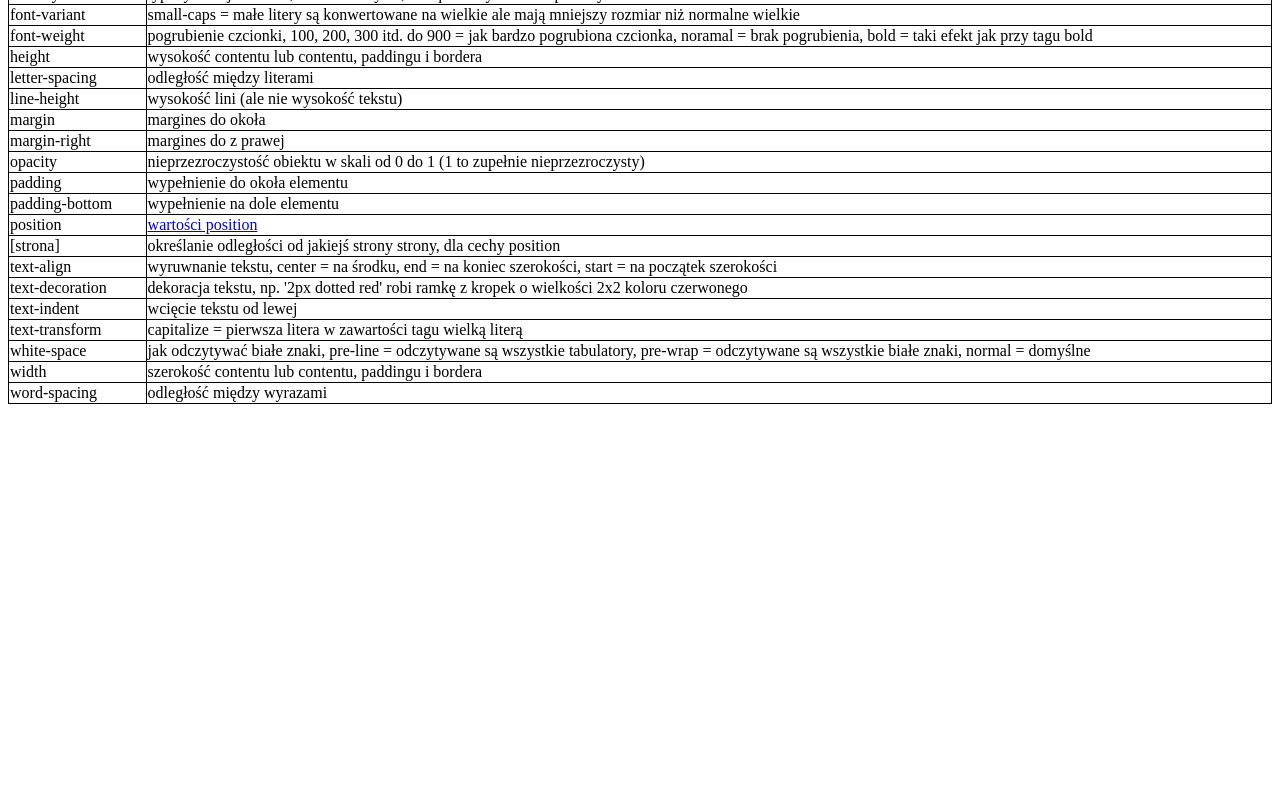
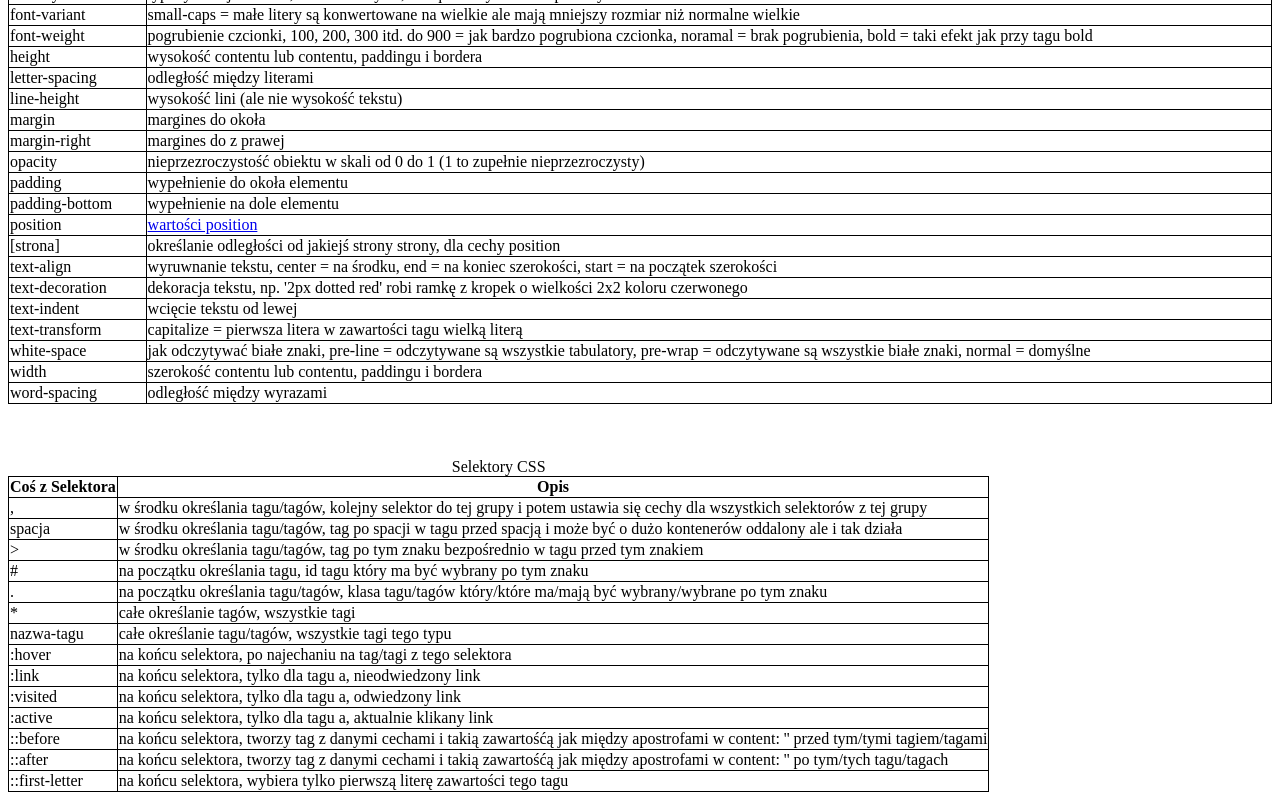
Before and after one commit to julianpiekos/rzeczy-z-html-i-css-nam-znane, a plain HTML site: page index.html in a window 1280 px wide. Shown: the part 2544-3344 px from the top of the page. Before the commit the page ends 2956 px from the top, so only its background shows below. Drawn offline with Linux system fonts and the light colour scheme.

Commit message:
Update index.html

```diff
--- a/index.html
+++ b/index.html
@@ -554,5 +554,77 @@
       </tr>
     </tbody>
   </table>
+
+  <br>
+  <br>
+  <br>
+
+  <table>
+    <caption>Selektory CSS</caption>
+    <thead>
+      <tr>
+        <th>Coś z Selektora</th>
+        <th>Opis</th>
+      </tr>
+    </thead>
+    <tbody>
+      <tr>
+        <td>, </td>
+        <td>w środku określania tagu/tagów, kolejny selektor do tej grupy i potem ustawia się cechy dla wszystkich selektorów z tej grupy</td>
+      </tr>
+      <tr>
+        <td>spacja</td>
+        <td>w środku określania tagu/tagów, tag po spacji w tagu przed spacją i może być o dużo kontenerów oddalony ale i tak działa</td>
+      </tr>
+      <tr>
+        <td>></td>
+        <td>w środku określania tagu/tagów, tag po tym znaku bezpośrednio w tagu przed tym znakiem</td>
+      </tr>
+      <tr>
+        <td>#</td>
+        <td>na początku określania tagu, id tagu który ma być wybrany po tym znaku</td>
+      </tr>
+      <tr>
+        <td>.</td>
+        <td>na początku określania tagu/tagów, klasa tagu/tagów który/które ma/mają być wybrany/wybrane po tym znaku</td>
+      </tr>
+      <tr>
+        <td>*</td>
+        <td>całe określanie tagów, wszystkie tagi</td>
+      </tr>
+      <tr>
+        <td>nazwa-tagu</td>
+        <td>całe określanie tagu/tagów, wszystkie tagi tego typu</td>
+      </tr>
+      <tr>
+        <td>:hover</td>
+        <td>na końcu selektora, po najechaniu na tag/tagi z tego selektora</td>
+      </tr>
+      <tr>
+        <td>:link</td>
+        <td>na końcu selektora, tylko dla tagu a, nieodwiedzony link</td>
+      </tr>
+      <tr>
+        <td>:visited</td>
+        <td>na końcu selektora, tylko dla tagu a, odwiedzony link</td>
+      </tr>
+      <tr>
+        <td>:active</td>
+        <td>na końcu selektora, tylko dla tagu a, aktualnie klikany link</td>
+      </tr>
+      <tr>
+        <td>::before</td>
+        <td>na końcu selektora, tworzy tag z danymi cechami i takią zawartośćą jak między apostrofami w content: '' przed tym/tymi tagiem/tagami</td>
+      </tr>
+      <tr>
+        <td>::after</td>
+        <td>na końcu selektora, tworzy tag z danymi cechami i takią zawartośćą jak między apostrofami w content: '' po tym/tych tagu/tagach</td>
+      </tr>
+      <tr>
+        <td>::first-letter</td>
+        <td>na końcu selektora, wybiera tylko pierwszą literę zawartości tego tagu</td>
+      </tr>
+    </tbody>
+  </table>
 </body>
 </html>
```
